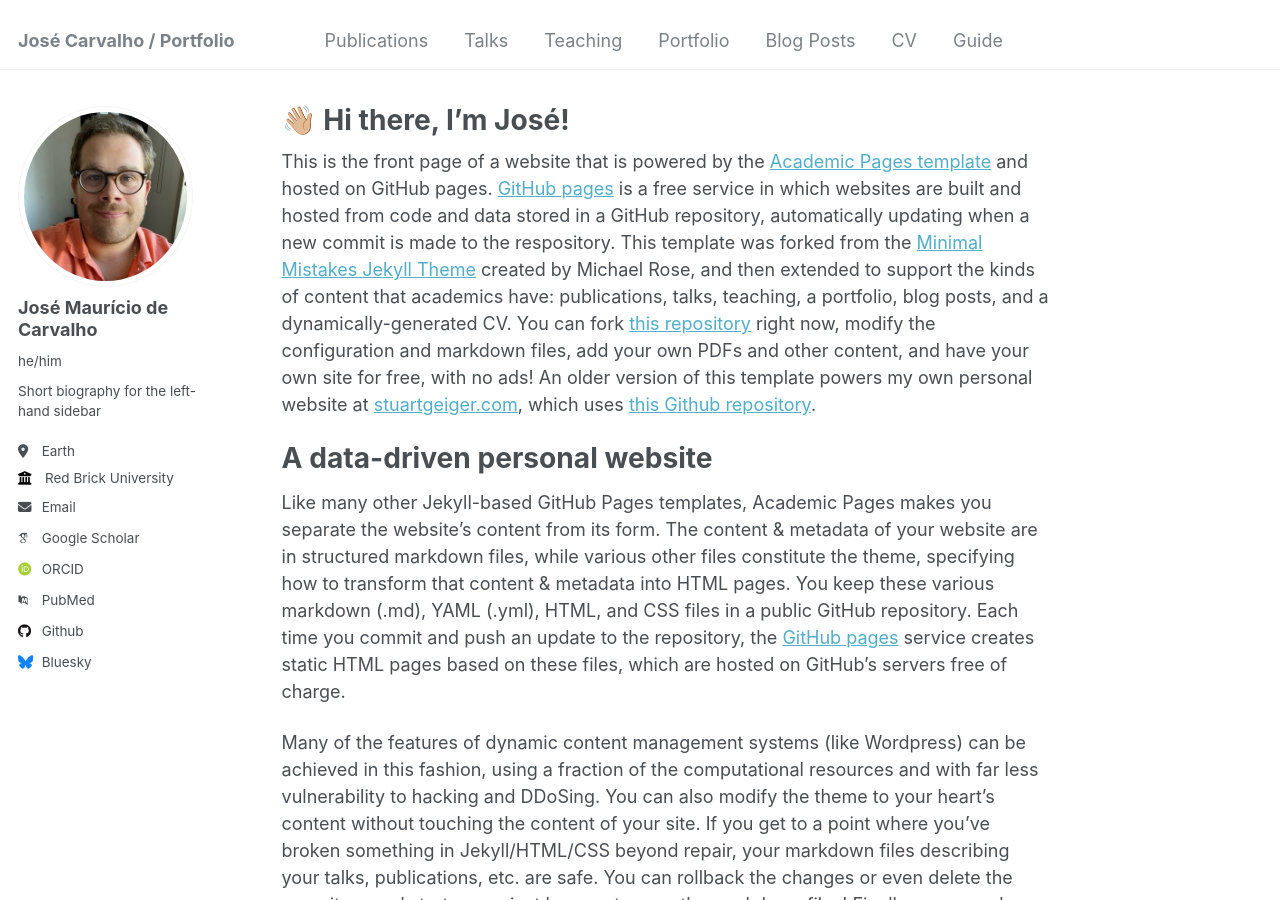
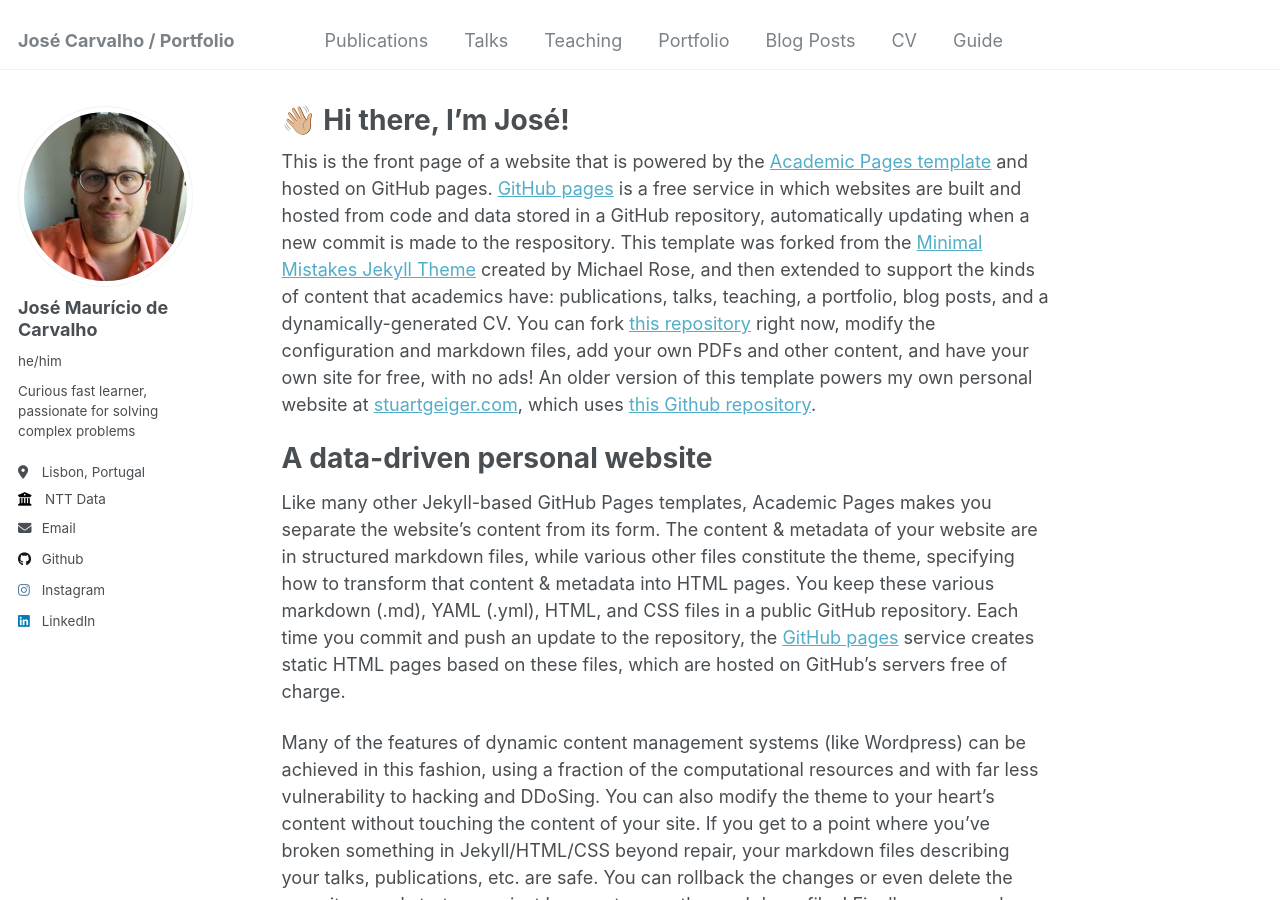
Before and after one commit to MauriPT/MauriPT.github.io, a Jekyll site: the page built from _pages/about.md, in a window 1280 px wide and 900 px high. Built offline with Jekyll 4.4.1, drawn with Linux system fonts in a browser that asks for light colours; some web fonts are replaced.

Commit message:
Update _config.yml

```diff
--- a/_config.yml
+++ b/_config.yml
@@ -11,7 +11,7 @@ locale: "en-US"
 title: "José Carvalho / Portfolio"
 title_separator: "-"
 name: &name "Jose Carvalho"
-description: &description "personal description"
+description: &description "this site is going to be used to showcase projects as a portfolio."
 url: https://MauriPT.github.io # the base hostname & protocol for your site e.g. "https://mmistakes.github.io"
 baseurl: "" # the subpath of your site, e.g. "/blog"
 repository: "MauriPT/MauriPT.github.io"
@@ -24,40 +24,40 @@ author:
   avatar: "Profile_Photo.jpeg"
   name: "José Maurício de Carvalho"
   pronouns: "he/him"
-  bio: "Short biography for the left-hand sidebar"
-  location: "Earth"
-  employer: "Red Brick University"
+  bio: "Curious fast learner, passionate for solving complex problems"
+  location: "Lisbon, Portugal"
+  employer: "NTT Data"
   uri: # URL
-  email: "none@example.org"
+  email: "jose.miguel.mauricio@gmail.com"
 
   # Academic websites
   arxiv: # URL - Update with the correct link to your profile
-  googlescholar: "https://scholar.google.com/citations?user=PS_CX0AAAAAJ"
+  googlescholar: # "https://scholar.google.com/citations?user=PS_CX0AAAAAJ"
   impactstory: # URL
-  orcid: "http://orcid.org/yourorcidurl"
+  orcid: # "http://orcid.org/yourorcidurl"
   semantic: # URL
-  pubmed: "https://www.ncbi.nlm.nih.gov/pubmed/?term=john+snow"
+  pubmed: # "https://www.ncbi.nlm.nih.gov/pubmed/?term=john+snow"
   researchgate: # URL
 
   # Repositories and software development
   bitbucket: # Username - Update with your username on the site
   codepen: # Username
   dribbble: # Username
-  github: "academicpages"
+  github: "MauriPT"
   kaggle: # Username
   stackoverflow: # User number or user number and name (i.e., use "1" or "1/jeff-atwood")
 
   # Social media
-  bluesky: "bsky.app" # Replace this with you Bluesky username
+  bluesky: # "bsky.app" # Replace this with you Bluesky username
   facebook: # Username
   flickr: # Username
   foursquare: # Username
   goodreads: # Username
   google_plus: # Username
   keybase: # Username
-  instagram: # Username
+  instagram: josemauri_
   lastfm: # Username
-  linkedin: # Username
+  linkedin: jose-mauricio-de-carvalho-32360510a
   mastodon: # URL
   medium: # URL
   pinterest: # Username
```
